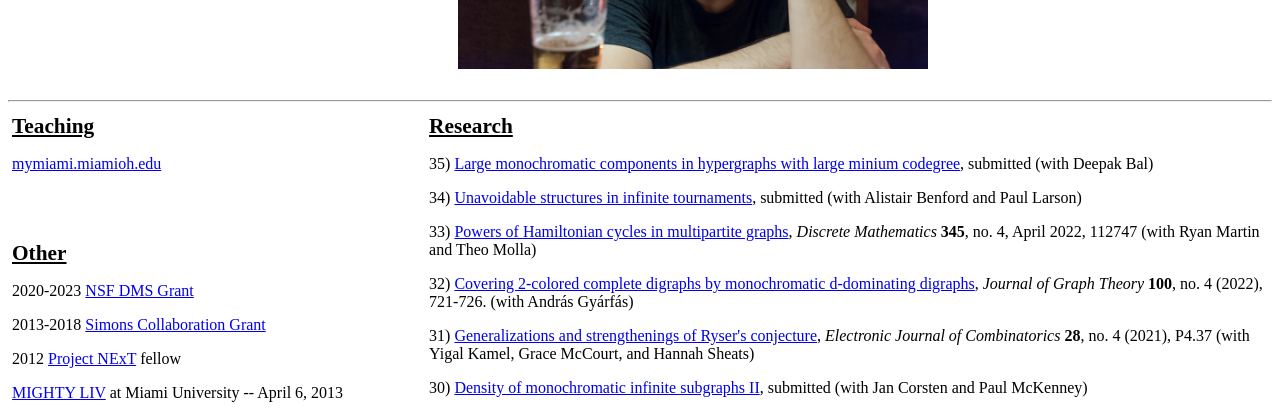
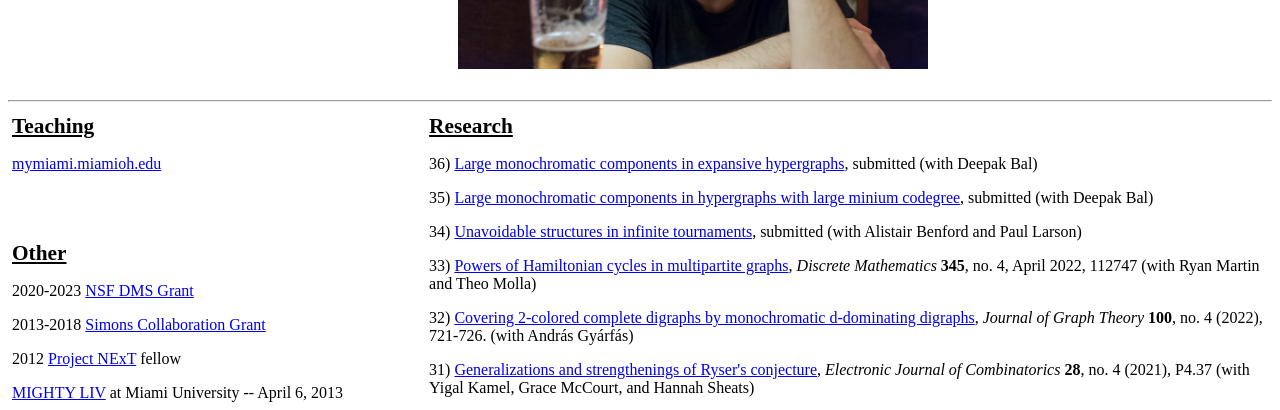
Before and after one commit to LLouisD/LLouisD.github.io, a plain HTML site: page index.html in a window 1280 px wide. Shown: the part 346-756 px from the top of the page. Drawn offline with nearby package versions, Linux system fonts and the light colour scheme; some packages are replaced by stand-ins of ours.

Commit message:
Update index.html

```diff
--- a/index.html
+++ b/index.html
@@ -6,7 +6,8 @@
 	<META NAME="GENERATOR" CONTENT="OpenOffice 4.1.10  (Unix)">
 	<META NAME="CREATED" CONTENT="0;0">
 	<META NAME="CHANGEDBY" CONTENT="Louis D">
-	<META NAME="CHANGED" CONTENT="20230117;20535500">
+	<META NAME="CHANGED" CONTENT="20230214;20424600">
+	<META NAME="CHANGEDBY" CONTENT="Louis D">
 	<META NAME="CHANGEDBY" CONTENT="Louis D">
 	<META NAME="CHANGEDBY" CONTENT="Louis D">
 	<META NAME="CHANGEDBY" CONTENT="Louis D">
@@ -93,6 +94,10 @@
 		</TD>
 		<TD WIDTH=67%>
 			<P><FONT FACE="CMU Serif, serif"><FONT SIZE=4 STYLE="font-size: 16pt"><U><B>Research</B></U></FONT></FONT></P>
+			<P><FONT FACE="CMU Serif, serif"><SPAN STYLE="font-style: normal">36)
+			<A HREF="https://arxiv.org/abs/2302.06669">Large monochromatic
+			components in expansive hypergraphs</A>, submitted (with Deepak
+			Bal)</SPAN></FONT></P>
 			<P><FONT FACE="CMU Serif, serif"><SPAN STYLE="font-style: normal">35)
 			<A HREF="https://arxiv.org/abs/2301.05806">Large monochromatic
 			components in hypergraphs with large minium codegree</A>,
```
